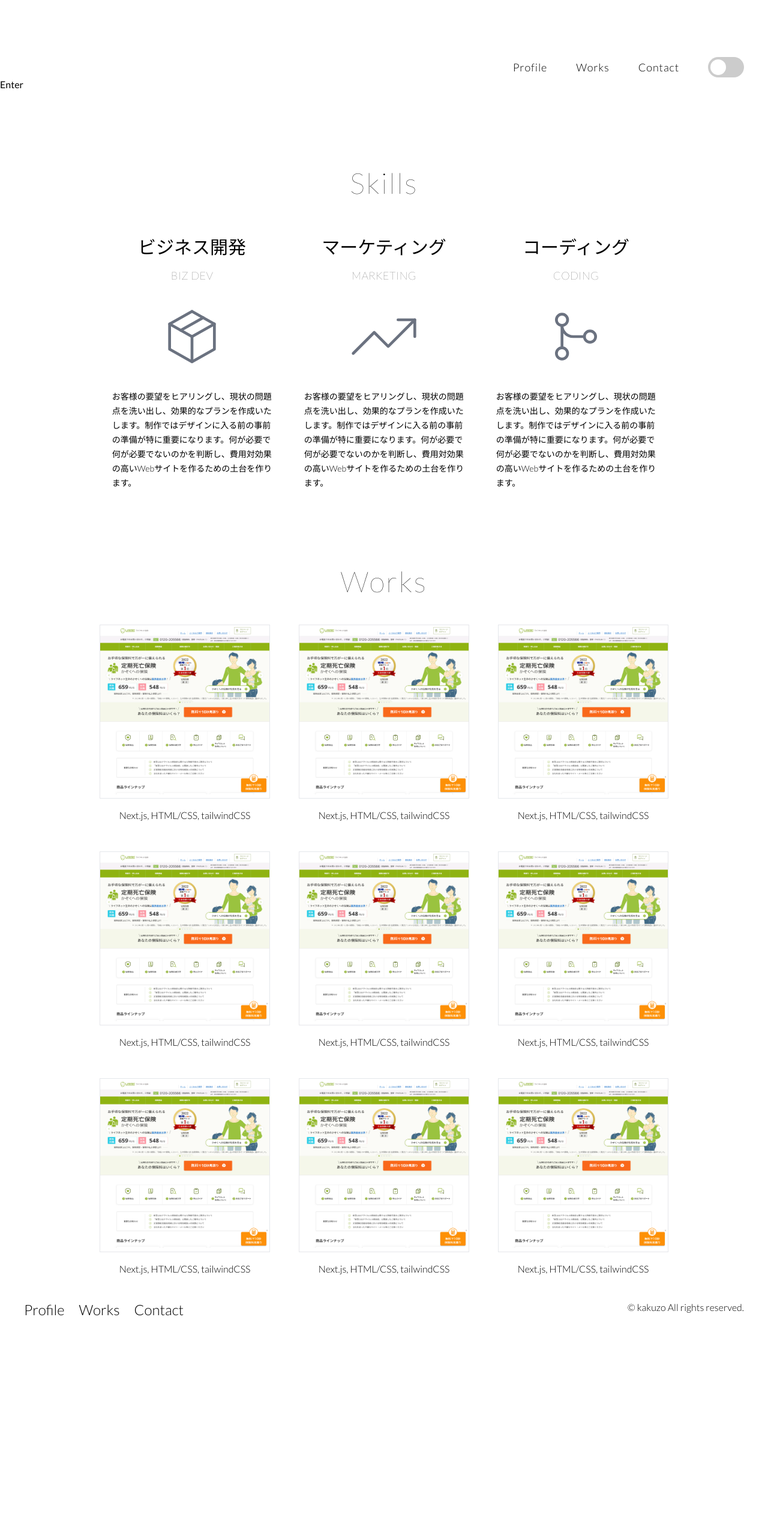
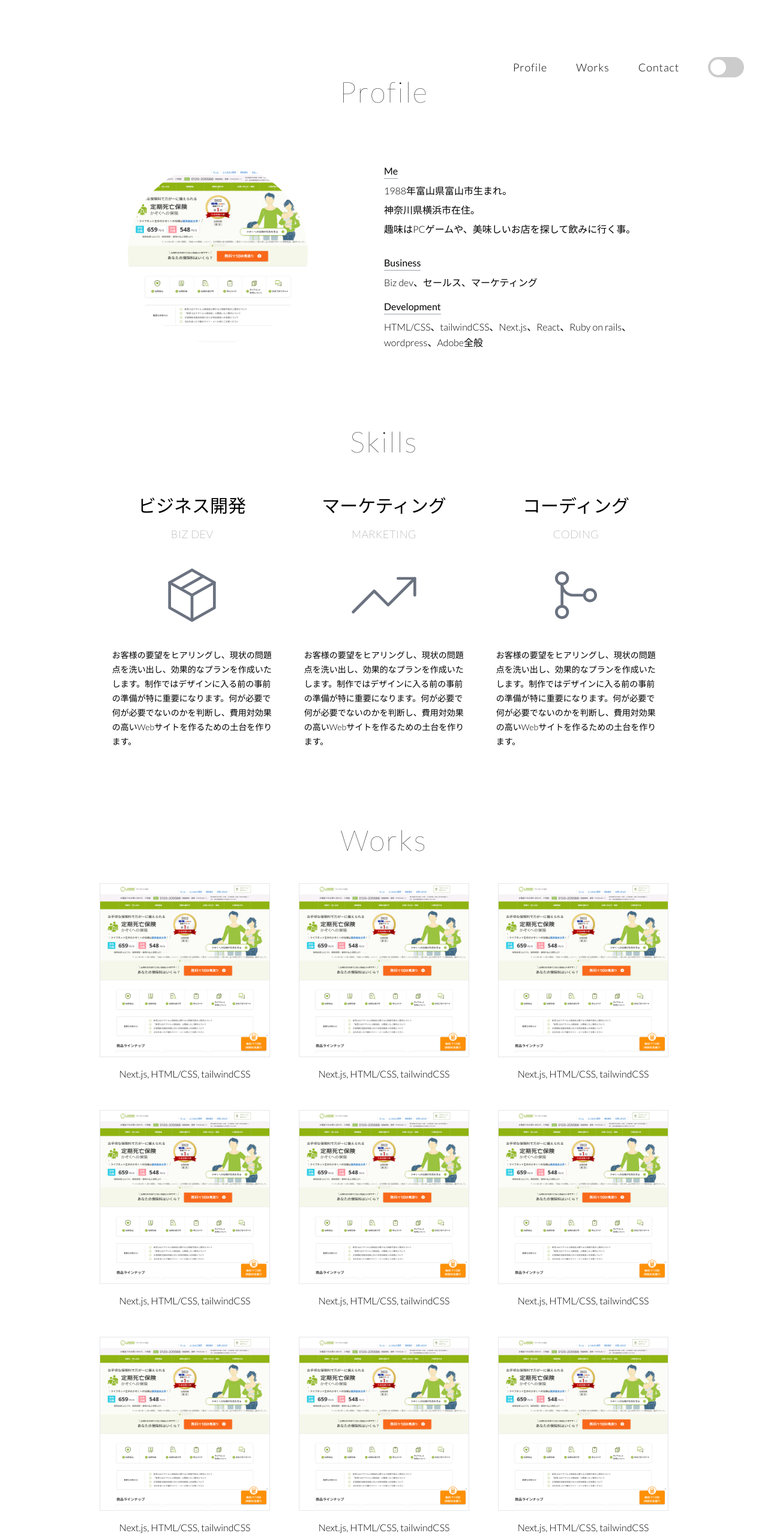
Before and after one commit to ryotya/kakuzo.portfolio, a Next.js app: page /components/profile in a window 1280 px wide. Shown: the part 161-2726 px from the top of the page at 60% size. Before the commit the page ends 2440 px from the top, so only its background shows below. Built offline with nearby package versions, Linux system fonts and the light colour scheme.

Commit message:
Add profile section

```diff
--- a/pages/components/layout.js
+++ b/pages/components/layout.js
@@ -2,6 +2,7 @@ import Navbar from "./navbar";
 import Footer from "./footer";
 import Skill from "./skill";
 import Works from "./works";
+import Profile from "./profile";
 import LogoSection from "./logoSection";
 
 const layout = ({ children }) => {
@@ -16,6 +17,9 @@ const layout = ({ children }) => {
       <div className="mt-32">
         <Works />
       </div>
+      <div className="mt-32">
+        <Profile />
+      </div>
       <Footer />
     </div>
   );
--- a/pages/components/profile.js
+++ b/pages/components/profile.js
@@ -1,5 +1,52 @@
+import Image from "next/image";
+import LifeNet from "../../public/images/lifenet-work.png";
+
 const profile = () => {
-  return <div>Enter</div>;
+  return (
+    <div>
+      <div className="flex justify-center">
+        <h2 className="text-5xl font-thin tracking-wider">Profile</h2>
+      </div>
+      <div className="grid grid-cols-6 mt-24">
+        <div className="col-start-2 col-span-2">
+          <Image
+            src={LifeNet}
+            width={300}
+            height={300}
+            alt=""
+            className="rounded-full border-2"
+          />
+        </div>
+        <div className="col-span-2">
+          <div className="font-light">
+            <h3 className="font-normal border-b border-gray-400 inline-block">
+              Me
+            </h3>
+            <p className="mt-2">1988年富山県富山市生まれ。</p>
+            <p className="mt-2">神奈川県横浜市在住。</p>{" "}
+            <p className="mt-2">
+              趣味はPCゲームや、美味しいお店を探して飲みに行く事。
+            </p>
+          </div>
+          <div className="font-light mt-8">
+            <h3 className="font-normal border-b border-gray-400 inline-block">
+              Business
+            </h3>
+            <p className="mt-2">Biz dev、セールス、マーケティング</p>
+          </div>
+          <div className="font-light mt-4">
+            <h3 className="font-normal border-b border-gray-400 inline-block">
+              Development
+            </h3>
+            <p className="mt-2 leading-relaxed">
+              HTML/CSS、tailwindCSS、Next.js、React、Ruby on
+              rails、wordpress、Adobe全般
+            </p>
+          </div>
+        </div>
+      </div>
+    </div>
+  );
 };
 
 export default profile;
--- a/pages/components/works.js
+++ b/pages/components/works.js
@@ -1,4 +1,5 @@
 import Image from "next/image";
+import Link from "next/link";
 import LifeNet from "../../public/images/lifenet-work.png";
 
 const works = () => {
@@ -11,7 +12,11 @@ const works = () => {
         {/* 1-line */}
         <div className="col-start-2 col-span-2">
           <div className="border">
+            <Link href="https://www.lifenet-seimei.co.jp/">
+              <a target="blank">
                 <Image src={LifeNet} width={500} height={500} alt="" />
+              </a>
+            </Link>
           </div>
           <div className="text-center mt-4">
             <p className="font-light">Next.js, HTML/CSS, tailwindCSS</p>
@@ -19,7 +24,11 @@ const works = () => {
         </div>
         <div className="col-span-2">
           <div className="border">
+            <Link href="https://www.lifenet-seimei.co.jp/">
+              <a target="blank">
                 <Image src={LifeNet} width={500} height={500} alt="" />
+              </a>
+            </Link>
           </div>
           <div className="text-center mt-4">
             <p className="font-light">Next.js, HTML/CSS, tailwindCSS</p>
@@ -27,7 +36,11 @@ const works = () => {
         </div>
         <div className="col-span-2">
           <div className="border">
+            <Link href="https://www.lifenet-seimei.co.jp/">
+              <a target="blank">
                 <Image src={LifeNet} width={500} height={500} alt="" />
+              </a>
+            </Link>
           </div>
           <div className="text-center mt-4">
             <p className="font-light">Next.js, HTML/CSS, tailwindCSS</p>
@@ -37,7 +50,11 @@ const works = () => {
         {/* 2-line */}
         <div className="col-start-2 col-span-2">
           <div className="border">
+            <Link href="https://www.lifenet-seimei.co.jp/">
+              <a target="blank">
                 <Image src={LifeNet} width={500} height={500} alt="" />
+              </a>
+            </Link>
           </div>
           <div className="text-center mt-4">
             <p className="font-light">Next.js, HTML/CSS, tailwindCSS</p>
@@ -45,7 +62,11 @@ const works = () => {
         </div>
         <div className="col-span-2">
           <div className="border">
+            <Link href="https://www.lifenet-seimei.co.jp/">
+              <a target="blank">
                 <Image src={LifeNet} width={500} height={500} alt="" />
+              </a>
+            </Link>
           </div>
           <div className="text-center mt-4">
             <p className="font-light">Next.js, HTML/CSS, tailwindCSS</p>
@@ -53,7 +74,11 @@ const works = () => {
         </div>
         <div className="col-span-2">
           <div className="border">
+            <Link href="https://www.lifenet-seimei.co.jp/">
+              <a target="blank">
                 <Image src={LifeNet} width={500} height={500} alt="" />
+              </a>
+            </Link>
           </div>
           <div className="text-center mt-4">
             <p className="font-light">Next.js, HTML/CSS, tailwindCSS</p>
@@ -63,7 +88,11 @@ const works = () => {
         {/* 2-line */}
         <div className="col-start-2 col-span-2">
           <div className="border">
+            <Link href="https://www.lifenet-seimei.co.jp/">
+              <a target="blank">
                 <Image src={LifeNet} width={500} height={500} alt="" />
+              </a>
+            </Link>
           </div>
           <div className="text-center mt-4">
             <p className="font-light">Next.js, HTML/CSS, tailwindCSS</p>
@@ -71,7 +100,11 @@ const works = () => {
         </div>
         <div className="col-span-2">
           <div className="border">
+            <Link href="https://www.lifenet-seimei.co.jp/">
+              <a target="blank">
                 <Image src={LifeNet} width={500} height={500} alt="" />
+              </a>
+            </Link>
           </div>
           <div className="text-center mt-4">
             <p className="font-light">Next.js, HTML/CSS, tailwindCSS</p>
@@ -79,7 +112,11 @@ const works = () => {
         </div>
         <div className="col-span-2">
           <div className="border">
+            <Link href="https://www.lifenet-seimei.co.jp/">
+              <a target="blank">
                 <Image src={LifeNet} width={500} height={500} alt="" />
+              </a>
+            </Link>
           </div>
           <div className="text-center mt-4">
             <p className="font-light">Next.js, HTML/CSS, tailwindCSS</p>
--- a/pages/index.js
+++ b/pages/index.js
@@ -26,7 +26,7 @@ export default function Home() {
       <Head>
         <title>kakuzoサイト</title>
         <meta name="description" content="Generated by create next app" />
-        <link rel="icon" href="/favicon.ico" />
+        <link rel="icon" href="../public/favicon.ico" />
       </Head>
       <Hero />
     </div>
```
Also changed, not shown: 1 other file (tests, documents, lock files or other folders). Lines whose indentation alone changed are shown as unchanged.
